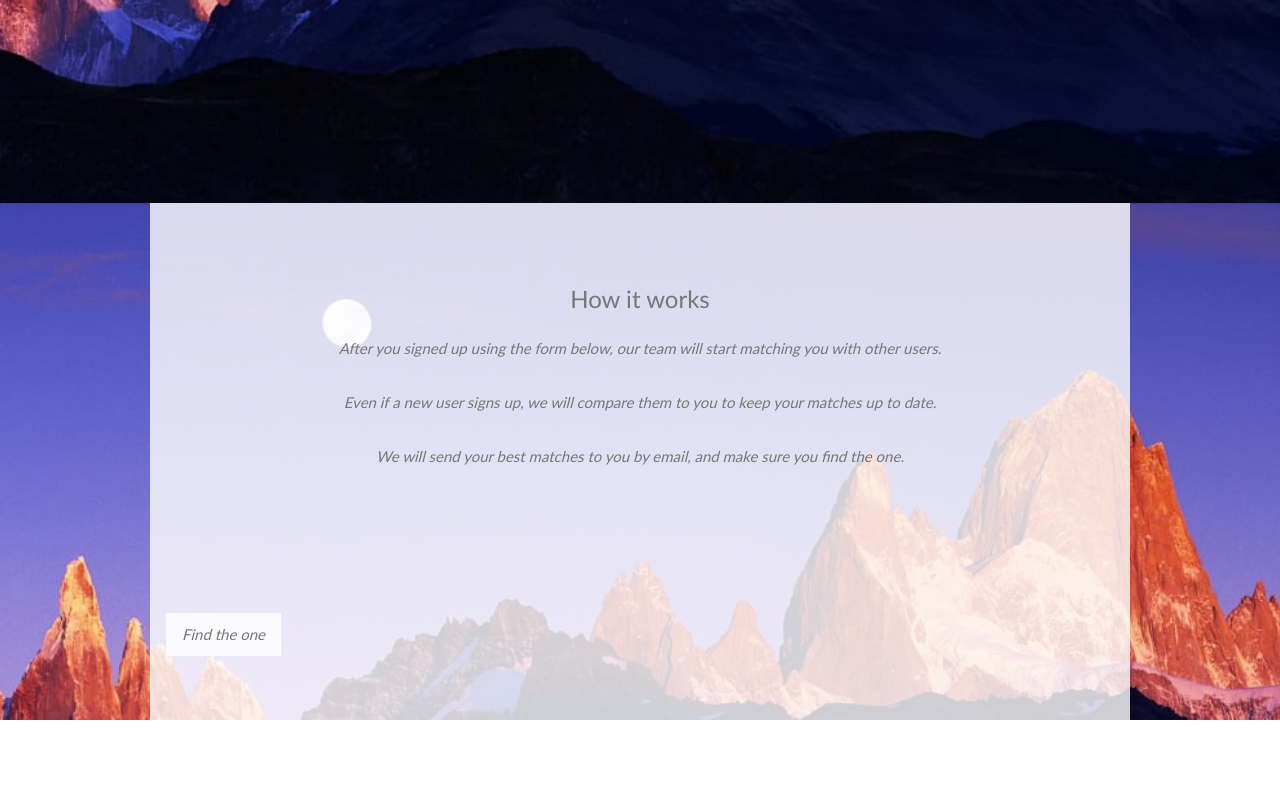
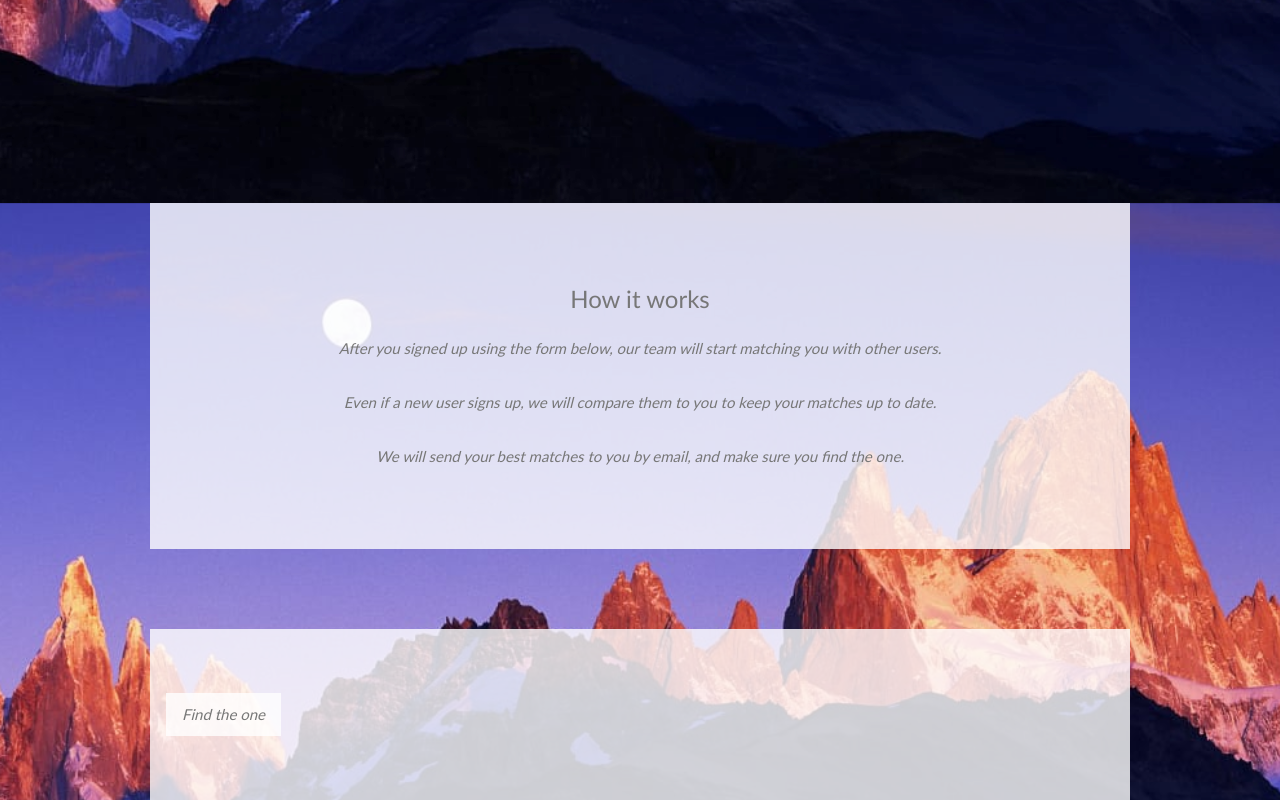
Before and after one commit to renzo800000/marisdating, a plain HTML site: page index.html in a window 1280 px wide. Shown: the part 597-1397 px from the top of the page. Before the commit the page ends 1317 px from the top, so only its background shows below. Drawn offline with Linux system fonts and the light colour scheme.

Commit message:
Update index.html

```diff
--- a/index.html
+++ b/index.html
@@ -78,6 +78,9 @@ body, html {
   <p class="w3-center"><em>After you signed up using the form below, our team will start matching you with other users.<br><br> Even if a new user signs up, we will compare them to you to keep your matches up to date. <br><br>We will send your best matches to you by email, and make sure you find the one.</p>
 </div>
 
+    <div style="height:10%">
+    </div>
+
 <!-- google forms embedded in iframe on bottom of page -->
 <div class="w3-content w3-container w3-padding-64 block w3" id="button">
     <button class="w3-button w3-center" type="button">Find the one</button>
```
